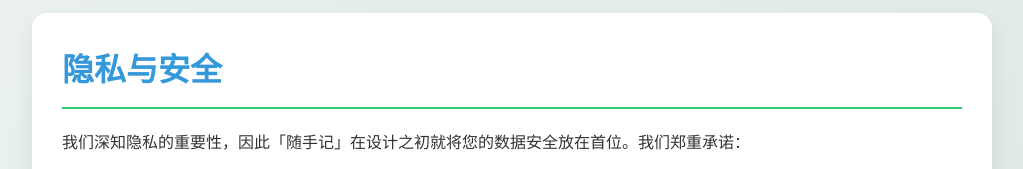
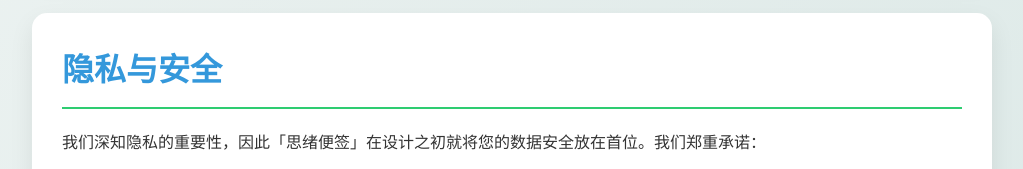
Before and after one commit to yc7104/NoteEasy, a plain HTML site: page index.html in a window 1280 px wide. Shown: the part 920-1089 px from the top of the page, without its empty margins (128-1151 px from the left). Drawn offline with Linux system fonts and the light colour scheme.

Commit message:
Update index.html

```diff
--- a/index.html
+++ b/index.html
@@ -248,7 +248,7 @@
 
             <section id="privacy" class="card">
                 <h2>隐私与安全</h2>
-                <p>我们深知隐私的重要性，因此「随手记」在设计之初就将您的数据安全放在首位。我们郑重承诺：</p>
+                <p>我们深知隐私的重要性，因此「思绪便签」在设计之初就将您的数据安全放在首位。我们郑重承诺：</p>
                 <ul>
                     <li><strong>完全离线：</strong> 您的所有笔记数据都只存储在您自己的设备上，应用不会以任何形式连接网络上传您的数据。</li>
                     <li><strong>无个人信息收集：</strong> 我们不会收集、存储或分享任何您的个人身份信息。您无需注册账户，下载即可使用。</li>
```
